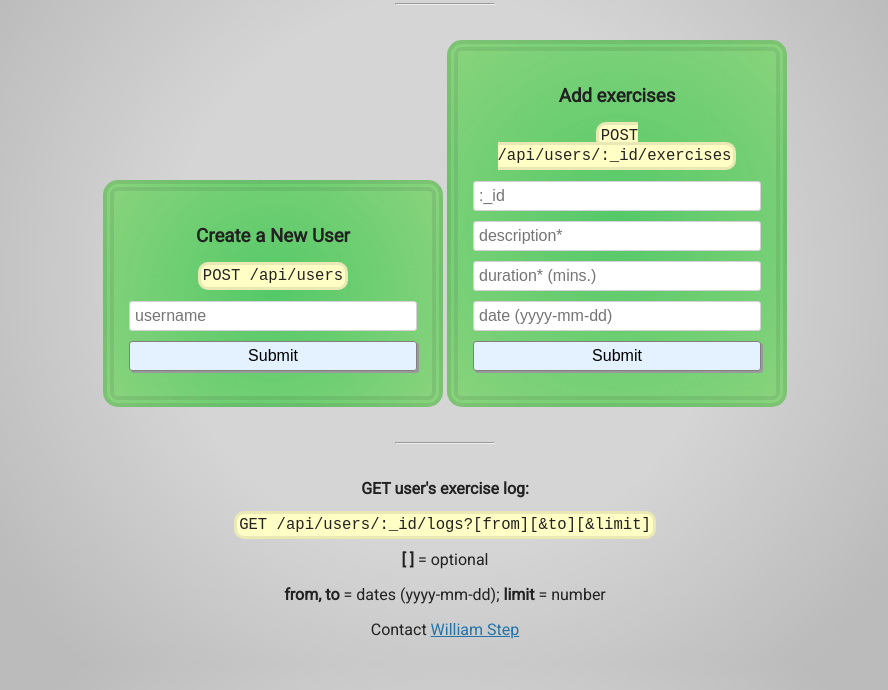
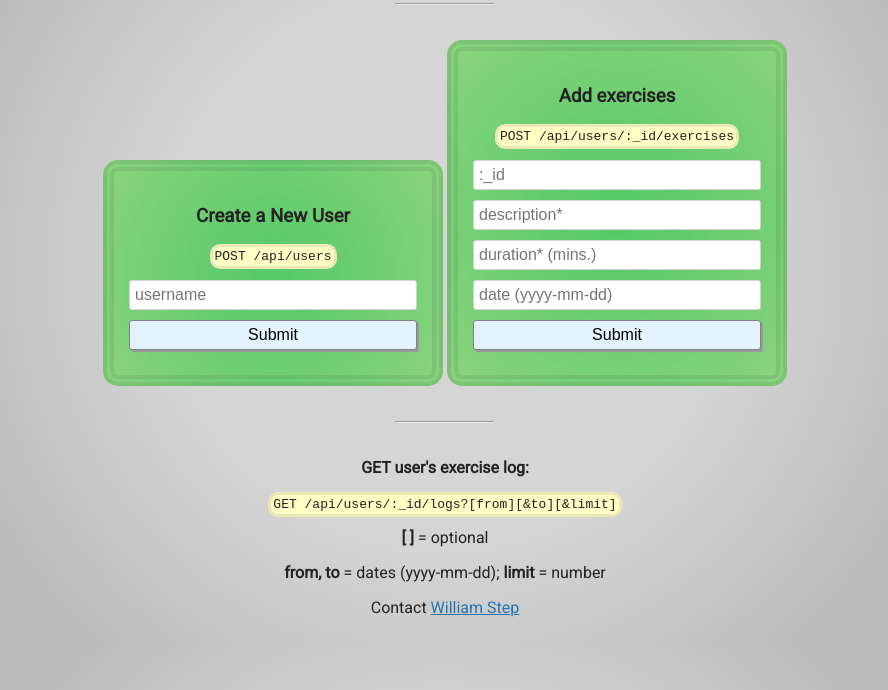
Before and after one commit to will-s-205/fcc-boilerplate-project-exercisetracker, a website: page views/index.html in a window 1280 px wide. Shown: the part 110-800 px from the top of the page, without its empty margins (195-1083 px from the left). Drawn offline with Linux system fonts and the light colour scheme; files that its build step writes are made by us from their sources.

Commit message:
remove resizing fonts with scale

```diff
--- a/public/style.css
+++ b/public/style.css
@@ -55,7 +55,7 @@ input[type=submit]:hover {
 
 code {
   font-family: monospace;
-  font-size: 1.2em;
+  /* font-size: 1.2em; */
   background-color: #FFFEC4;
   padding: 2px;
   border-radius: 10px;
```
